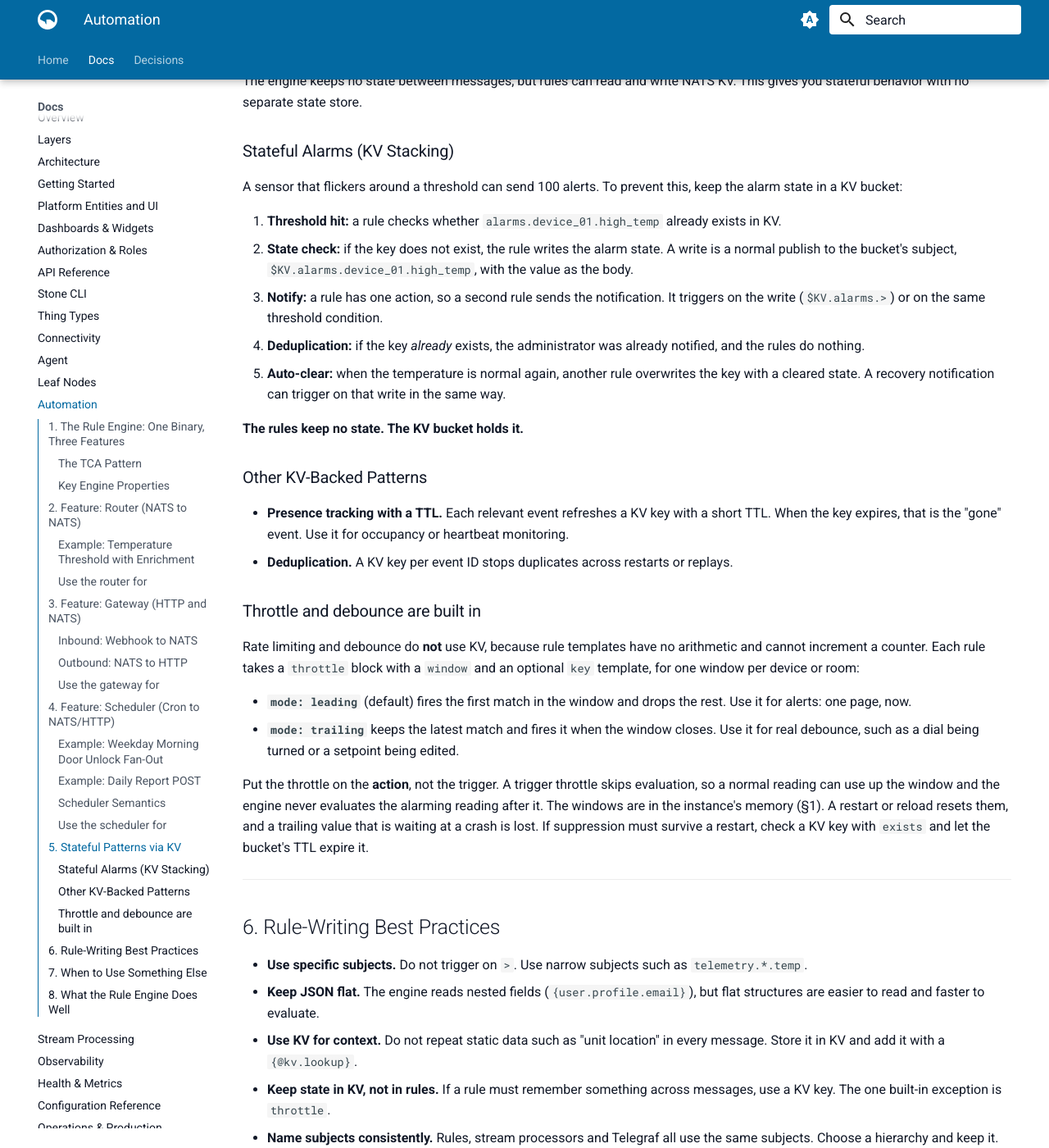
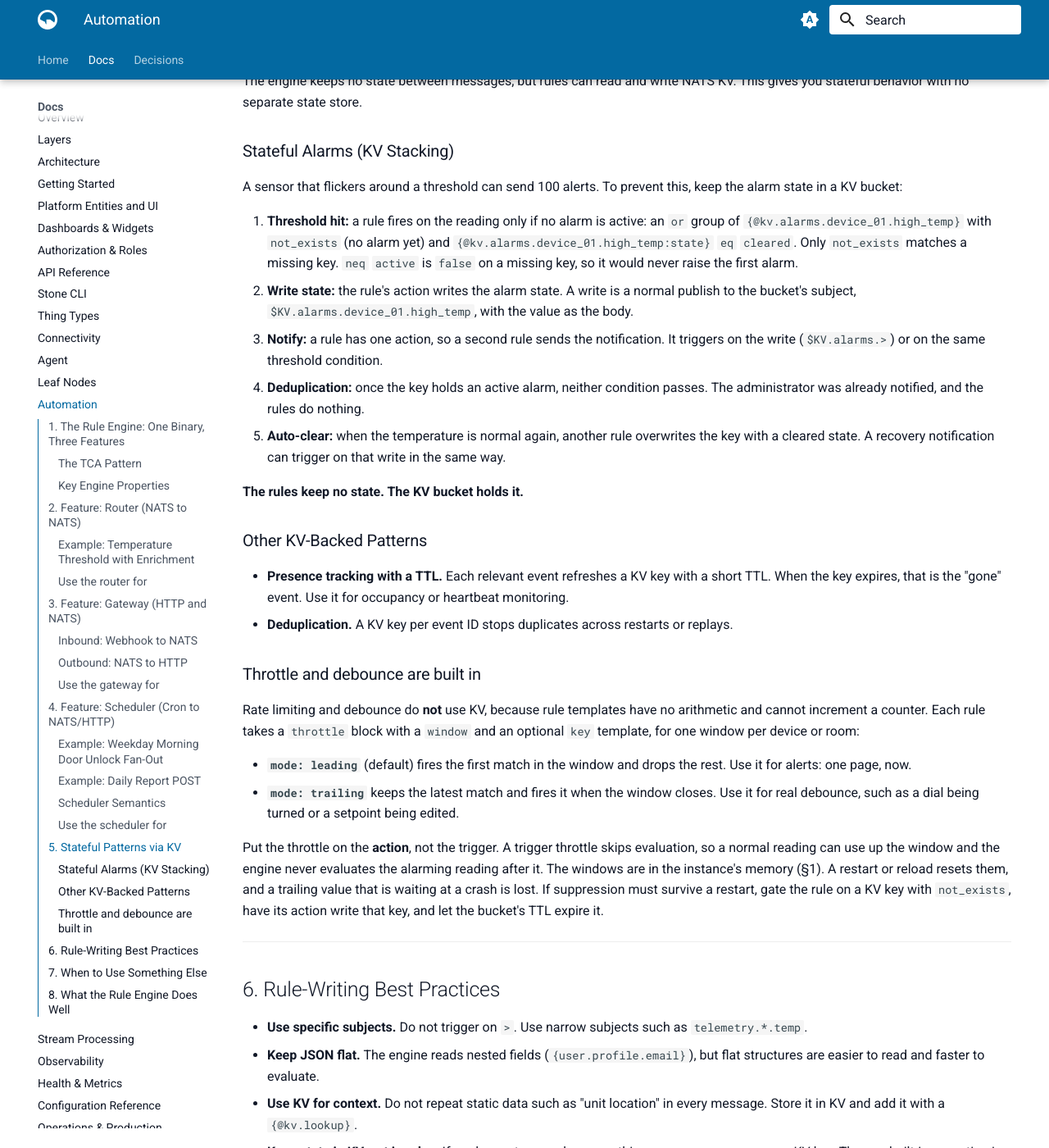
Before and after one commit to stone-age-io/platform-docs, an MkDocs documentation site: the page built from docs/automation.md, in a window 1280 px wide and 1400 px high, scrolled down 7132 px. Shown: the whole window at 82% size. Built offline with MkDocs 1.6.1 and Material for MkDocs 9.7.7, drawn with Linux system fonts in a browser that asks for light colours; some of the changed text lies outside the part shown.

Commit message:
docs: update rule-router docs to v0.20.0
Re-vendor the rule-router docs at the v0.20.0 release commit. Agent is
unchanged. Bring automation.md up to date with the release:

- The HMAC schemes (stripe, slack, standardwebhooks) have shipped.
  They were described as unreleased.
- Cron expressions accept a sixth, leading seconds field.
- The stateful-alarm steps and the throttle note act on a missing KV
  key. Until not_exists, no operator could express that: neq and the
  other negations are false on a missing field. The alarm gate is now
  "not_exists or state eq cleared", so auto-clear's overwrite still
  re-arms it.

vendor-docs.sh now points every relative link to a non-.md repo file
at GitHub, not only LICENSE. pb-wiki rewrites only .md links, and the
new rules/router/owntracks.yaml links would otherwise be dead.

Co-Authored-By: Claude Opus 5.5 <noreply@anthropic.com>

```diff
--- a/docs/automation.md
+++ b/docs/automation.md
@@ -176,9 +176,10 @@ Two options change this:
 - **Signature verification.** An HTTP trigger can have an `hmac` block (header,
   secret, algorithm, encoding, optional prefix). If the signature is missing or
   wrong, the gateway returns `401` and does not evaluate the rule. This covers
-  GitHub, Shopify and most generic HMAC webhooks. Named `scheme`s for providers
-  that sign a timestamp with the body (Stripe, Slack, Standard Webhooks) are on
-  rule-router's main branch and not released yet. Put signature verification on
+  GitHub, Shopify and most generic HMAC webhooks. For providers that sign a
+  timestamp with the body, set `scheme: stripe`, `slack` or `standardwebhooks`
+  (Svix, Clerk, Resend and others) and only a `secret`. A timestamp more than
+  five minutes old is rejected. Put signature verification on
   every endpoint the internet can reach. Without it, anyone who learns the path
   can publish into your bus.
 - **Synchronous routes.** A rule with a `respond` action returns its result as
@@ -262,6 +263,8 @@ graceful shutdown.
 
 The scheduler fires on cron expressions, not on messages. Use it for periodic
 publishes: batch commands, reports, cache warming, or fan-out over a list in KV.
+An expression has five fields, or six with a leading seconds field for
+intervals under a minute.
 
 ### Example: Weekday Morning Door Unlock Fan-Out
 
@@ -344,16 +347,19 @@ KV. This gives you stateful behavior with no separate state store.
 A sensor that flickers around a threshold can send 100 alerts. To prevent this,
 keep the alarm state in a KV bucket:
 
-1. **Threshold hit:** a rule checks whether `alarms.device_01.high_temp`
-   already exists in KV.
-2. **State check:** if the key does not exist, the rule writes the alarm state.
-   A write is a normal publish to the bucket's subject,
-   `$KV.alarms.device_01.high_temp`, with the value as the body.
+1. **Threshold hit:** a rule fires on the reading only if no alarm is active:
+   an `or` group of `{@kv.alarms.device_01.high_temp}` with `not_exists` (no
+   alarm yet) and `{@kv.alarms.device_01.high_temp:state}` `eq` `cleared`.
+   Only `not_exists` matches a missing key. `neq` `active` is `false` on a
+   missing key, so it would never raise the first alarm.
+2. **Write state:** the rule's action writes the alarm state. A write is a
+   normal publish to the bucket's subject, `$KV.alarms.device_01.high_temp`,
+   with the value as the body.
 3. **Notify:** a rule has one action, so a second rule sends the notification.
    It triggers on the write (`$KV.alarms.>`) or on the same threshold
    condition.
-4. **Deduplication:** if the key *already* exists, the administrator was
-   already notified, and the rules do nothing.
+4. **Deduplication:** once the key holds an active alarm, neither condition
+   passes. The administrator was already notified, and the rules do nothing.
 5. **Auto-clear:** when the temperature is normal again, another rule
    overwrites the key with a cleared state. A recovery notification can trigger
    on that write in the same way.
@@ -385,8 +391,9 @@ Put the throttle on the **action**, not the trigger. A trigger throttle skips
 evaluation, so a normal reading can use up the window and the engine never
 evaluates the alarming reading after it. The windows are in the instance's
 memory (§1). A restart or reload resets them, and a trailing value that is
-waiting at a crash is lost. If suppression must survive a restart, check a KV
-key with `exists` and let the bucket's TTL expire it.
+waiting at a crash is lost. If suppression must survive a restart, gate the rule
+on a KV key with `not_exists`, have its action write that key, and let the
+bucket's TTL expire it.
 
 ---
 
```
Also changed, not shown: other parts of docs/automation.md (+1 -1 lines), 8 other files.
